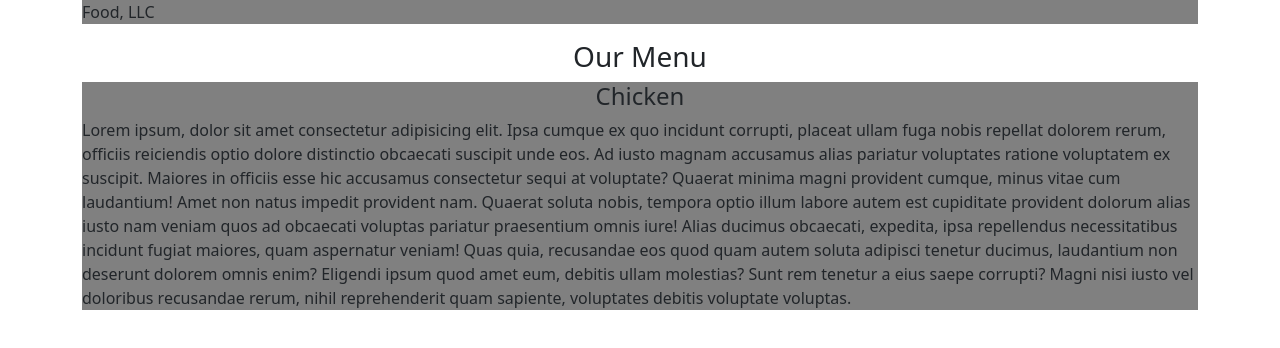
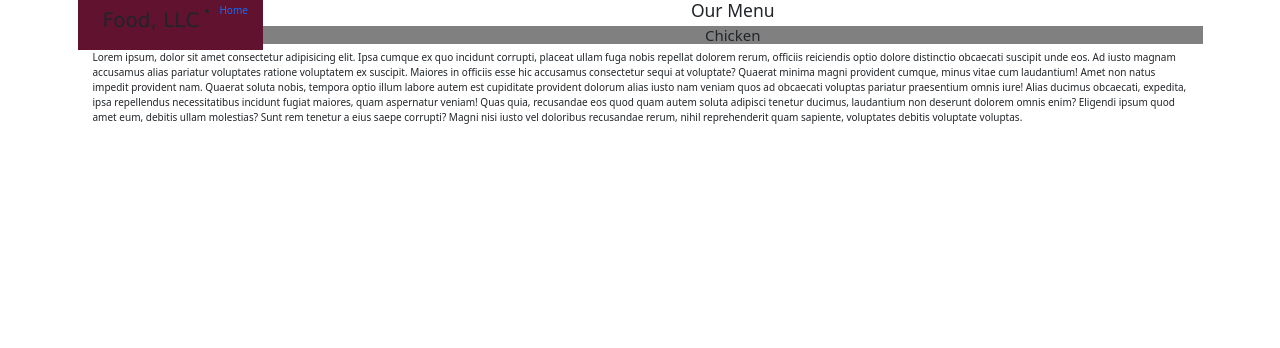
Before and after one commit to Mikeoduoli/html-css-js_JohnHopkins, a plain HTML site: page module3-solution/index.html in a window 1280 px wide. Drawn offline with nearby package versions, Linux system fonts and the light colour scheme.

Commit message:
Styling css

```diff
--- a/module3-solution/css/styles.css
+++ b/module3-solution/css/styles.css
@@ -9,9 +9,24 @@ h3, h4 {
 }
 
 .nav-bar {
+    background-color: #61122F;
+    height: 50px;
+    display: flex;
+}
+
+.logo {
+    font-size: 20px;
+    font-family: Verdana, Geneva, Tahoma, sans-serif;
+    padding-top: 10px;
+    padding-left: 10px;
+}
+.menu-body {
     background-color: #808080;
 }
 
-.menu-body {
-    background-color: #808080;
+ul li a {
+    text-decoration: none;
 }
+
+
+/* Tablet Mode */
--- a/module3-solution/index.html
+++ b/module3-solution/index.html
@@ -3,16 +3,17 @@
 <head>
     <meta charset="UTF-8">
     <meta name="viewport" content="width=device-width, initial-scale=1.0">
+    <link rel="stylesheet" href="https://maxcdn.bootstrapcdn.com/bootstrap/3.4.1/css/bootstrap.min.css">
     <link rel="stylesheet" href="css/styles.css">
     <link href="https://cdn.jsdelivr.net/npm/bootstrap@5.3.2/dist/css/bootstrap.min.css" rel="stylesheet" integrity="sha384-T3c6CoIi6uLrA9TneNEoa7RxnatzjcDSCmG1MXxSR1GAsXEV/Dwwykc2MPK8M2HN" crossorigin="anonymous">
     <title>Module 3</title>
 </head>
 <body>
     <div class="container">
-        <div class="nav-bar">
+        <div class="navbar-brand nav-bar">
             <div class="logo">Food, LLC</div>
             <ul>
-
+                <li><a href="#"> Home </a></li>
             </ul>
 
         </div>
```
